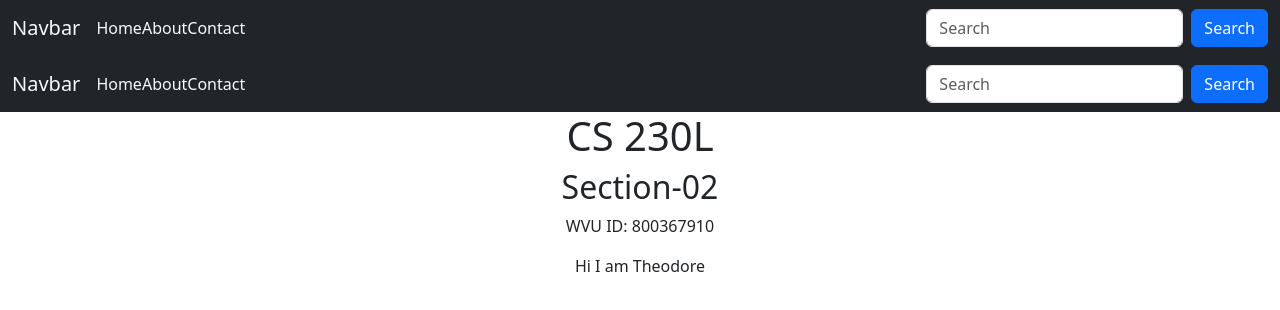
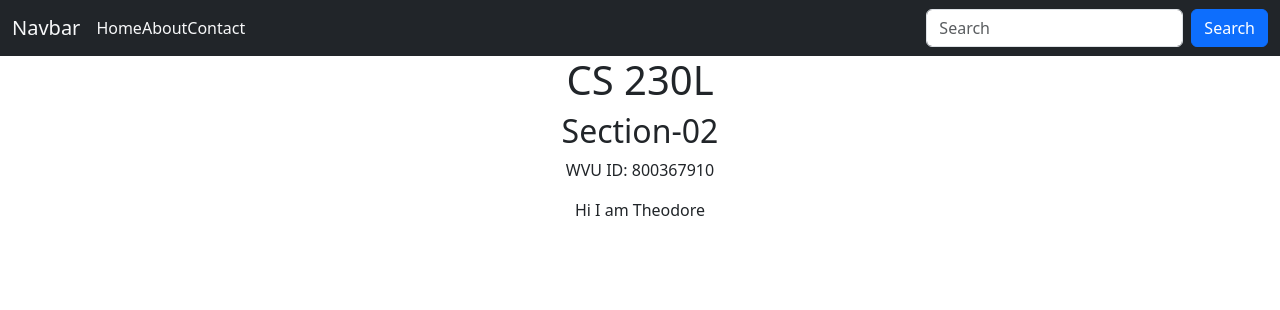
Before and after one commit to Tcarter21/newrepo, a React (Create React App) app: page / in a window 1280 px wide. Shown: the top 310 px of the page. Built offline with nearby package versions, Linux system fonts and the light colour scheme.

Commit message:
Update App.js

```diff
--- a/src/App.js
+++ b/src/App.js
@@ -11,8 +11,6 @@ import { BrowserRouter, Routes, Route } from "react-router-dom";
 function App() {
     return (
         <div className="App">
-            <Navbar />
-            <div className="App">
             <BrowserRouter>
                 <Navbar />
                 <Routes>
@@ -22,7 +20,6 @@ function App() {
                 </Routes>
             </BrowserRouter>
         </div>
-        </div>
     );
 }
 
```
Lines whose indentation alone changed are shown as unchanged.
